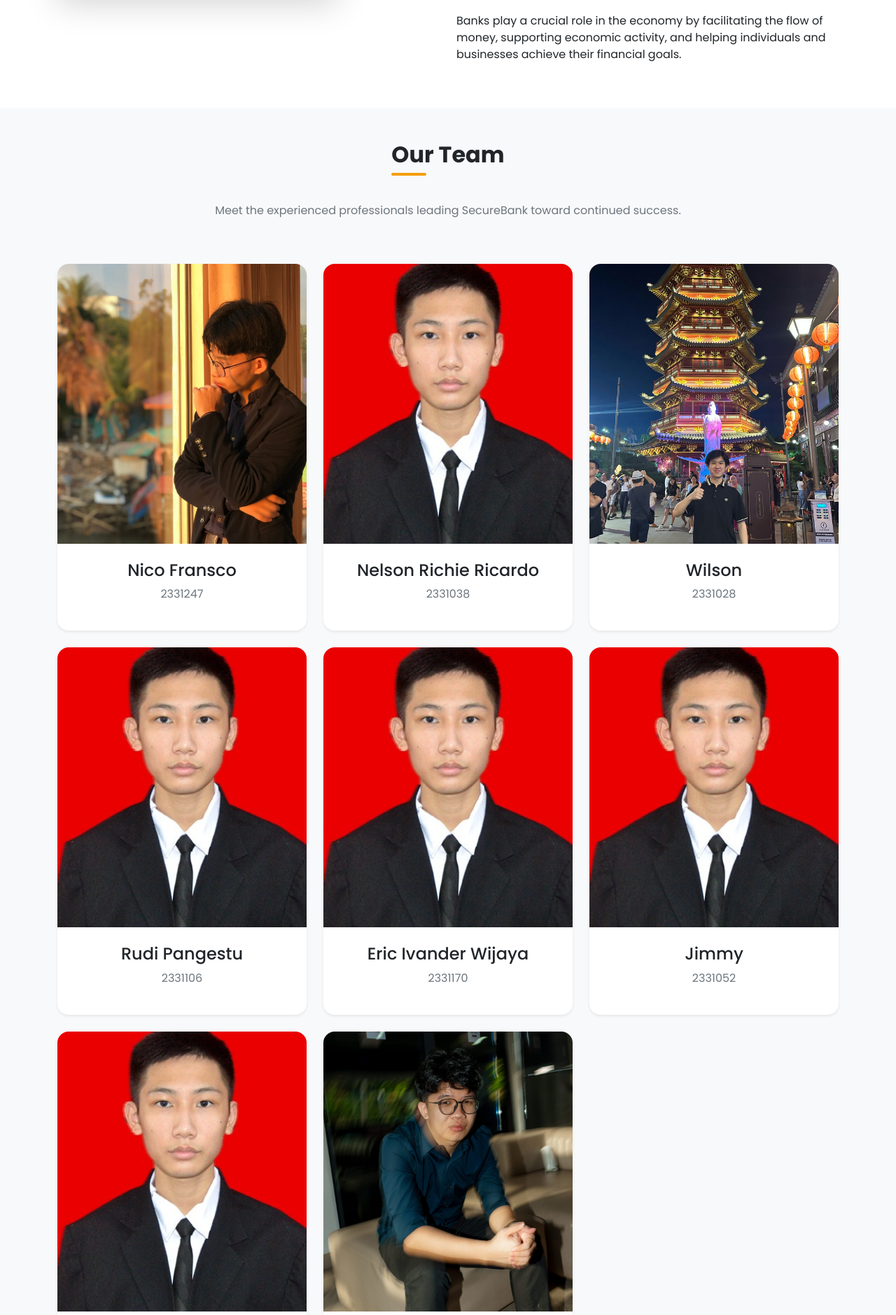
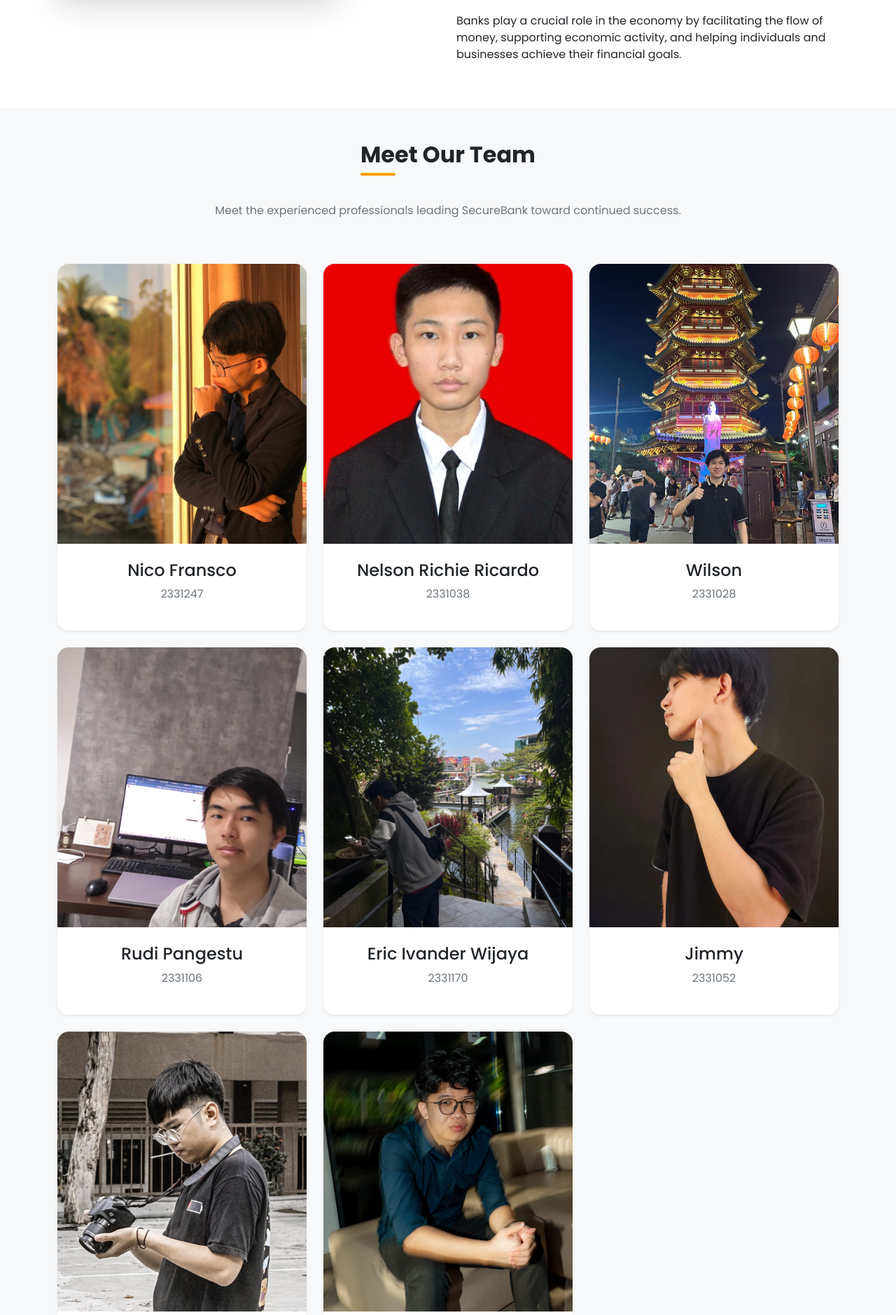
Before and after one commit to RudiPangestu/LoanAPP, a Django app: page /about/ in a window 1280 px wide. Shown: the part 2067-3946 px from the top of the page at 70% size. Run offline with Django 4.2, Linux system fonts and the light colour scheme; parts of the project's set-up code (start-up, migrations or seed data) failed here and were passed over.

Commit message:
perbaiki team dan update sedikit UI

```diff
--- a/bank/templates/bank/about.html
+++ b/bank/templates/bank/about.html
@@ -111,7 +111,7 @@
     <div class="container">
         <div class="row justify-content-center mb-5">
             <div class="col-lg-8 text-center">
-                <h2 class="section-title text-center">Our Team</h2>
+                <h2 class="section-title text-center">Meet Our Team</h2>
                 <p class="text-muted">Meet the experienced professionals leading SecureBank toward continued success.</p>
             </div>
         </div>
@@ -149,7 +149,7 @@
 
             <div class="col-md-4 mb-4">
                 <div class="card border-0 shadow-sm">
-                    <img src="{% static 'bank/NELSON.jpeg' %}" class="card-img-top" alt="Nelson" style="height: 400px; object-fit: cover;">
+                    <img src="{% static 'bank/Rudi.jpg' %}" class="card-img-top" alt="Rudi" style="height: 400px; object-fit: cover;">
                     <div class="card-body text-center p-4">
                         <h4>Rudi Pangestu</h4>
                         <p class="text-muted mb-3">2331106 </p>
@@ -160,7 +160,7 @@
 
             <div class="col-md-4 mb-4">
                 <div class="card border-0 shadow-sm">
-                    <img src="{% static 'bank/NELSON.jpeg' %}" class="card-img-top" alt="Nelson" style="height: 400px; object-fit: cover;">
+                    <img src="{% static 'bank/Eric.jpeg' %}" class="card-img-top" alt="Eric" style="height: 400px; object-fit: cover;">
                     <div class="card-body text-center p-4">
                         <h4>Eric Ivander Wijaya</h4>
                         <p class="text-muted mb-3">2331170 </p>
@@ -171,7 +171,7 @@
 
             <div class="col-md-4 mb-4">
                 <div class="card border-0 shadow-sm">
-                    <img src="{% static 'bank/NELSON.jpeg' %}" class="card-img-top" alt="Nelson" style="height: 400px; object-fit: cover;">
+                    <img src="{% static 'bank/Jimmy.jpeg' %}" class="card-img-top" alt="Jimm" style="height: 400px; object-fit: cover;">
                     <div class="card-body text-center p-4">
                         <h4>Jimmy</h4>
                         <p class="text-muted mb-3">2331052</p>
@@ -181,7 +181,7 @@
 
             <div class="col-md-4 mb-4">
                 <div class="card border-0 shadow-sm">
-                    <img src="{% static 'bank/NELSON.jpeg' %}" class="card-img-top" alt="Nelson" style="height: 400px; object-fit: cover;">
+                    <img src="{% static 'bank/Jimm.jpeg' %}" class="card-img-top" alt="Nelson" style="height: 400px; object-fit: cover;">
                     <div class="card-body text-center p-4">
                         <h4>Jimm Charifin</h4>
                         <p class="text-muted mb-3">2331131</p>
@@ -191,7 +191,7 @@
 
             <div class="col-md-4 mb-4">
                 <div class="card border-0 shadow-sm">
-                    <img src="{% static 'bank/Hendra.jfif' %}" class="card-img-top" alt="Nelson" style="height: 400px; object-fit: cover;">
+                    <img src="{% static 'bank/Hendra.jfif' %}" class="card-img-top" alt="Hendra" style="height: 400px; object-fit: cover;">
                     <div class="card-body text-center p-4">
                         <h4>Hendra</h4>
                         <p class="text-muted mb-3">2331207</p>
@@ -204,7 +204,6 @@
     </div>
 </section>
 
-<!-- CTA Section -->
 <section class="py-5 bg-bank">
     <div class="container py-5">
         <div class="row justify-content-center">
--- a/bank/templates/bank/application_rejected.html
+++ b/bank/templates/bank/application_rejected.html
@@ -3,7 +3,6 @@
 {% block title %}Loan Application Result - SecureBank{% endblock %}
 
 {% block content %}
-<!-- Loan Application Result Section -->
 <section class="bg-bank py-5">
     <div class="container">
         <div class="row justify-content-center">
@@ -61,7 +60,6 @@
     </div>
 </section>
 
-<!-- Alternatives Section -->
 <section class="py-5 bg-light">
     <div class="container">
         <div class="row justify-content-center mb-5">
--- a/requirements.txt
+++ b/requirements.txt
@@ -2,3 +2,7 @@ Django==4.2.0
 django-crispy-forms==2.0
 crispy-bootstrap4==2022.1
 whitenoise==6.4.0
+joblib
+numpy
+pandas
+scikit-learn
```
Also changed, not shown: bank/templates/bank/apply_loan.html (+0 -7 lines), bank/static/bank/Eric.jpeg (added), bank/static/bank/Jimm.jpeg (added), bank/static/bank/Jimmy.jpeg (added), bank/static/bank/Rudi.jpg (added), 3 other files.
